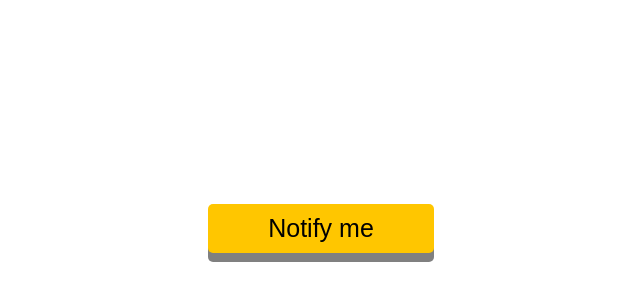
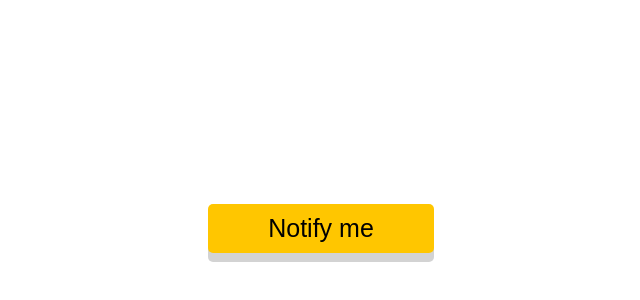
Before and after one commit to amerre/Notify, a Vue app: page / in a window 1280 px wide. Shown: the part 180-480 px from the top of the page, without its empty margins (319-959 px from the left). Built offline with nearby package versions, Linux system fonts and the light colour scheme.

Commit message:
:art: Reorganize Scss variables

```diff
--- /dev/null
+++ b/src/assets/variables.scss
@@ -0,0 +1,2 @@
+$yellow: #ffc600;
+$grey: lightgrey;
--- a/src/components/Button.vue
+++ b/src/components/Button.vue
@@ -21,19 +21,21 @@ export default {
 </script>
 
 <style lang="scss">
+@import "../assets/variables.scss";
+
 // Le bouton central
 button {
   cursor: pointer;
   font-size: 25px;
   padding: 10px 60px;
   outline: none;
-  background-color: #ffc600;
+  background-color: $yellow;
   border: none;
   border-radius: 5px;
-  box-shadow: 0 9px grey;
+  box-shadow: 0 9px lightgrey;
   &:active {
-    background-color: darken(#ffc600, 5%);
-    box-shadow: 0 5px darken(grey, 15%);
+    background-color: darken($yellow, 5%);
+    box-shadow: 0 5px darken($grey, 15%);
     transform: translateY(4px);
   }
 }
@@ -44,6 +46,7 @@ button {
     align-items: flex-end !important;
     button {
       width: 100vh;
+      margin-bottom: 15px;
     }
   }
 }
--- a/src/components/Popup.vue
+++ b/src/components/Popup.vue
@@ -7,6 +7,8 @@
 </template>
 
 <style lang="scss">
+@import "../assets/variables.scss";
+
 // Le wrapper ou sont toutes les popups
 .popups {
   display: flex;
@@ -16,7 +18,7 @@
   right: 0;
   // Une seule popup
   .popup {
-    border: 2px solid #ffc600;
+    border: 2px solid $yellow;
     width: 200px;
     height: 60px;
     font-size: 25px;
@@ -24,7 +26,7 @@
     display: flex;
     justify-content: center;
     align-items: center;
-    background-color: #ffc600;
+    background-color: $yellow;
   }
 }
 
```
